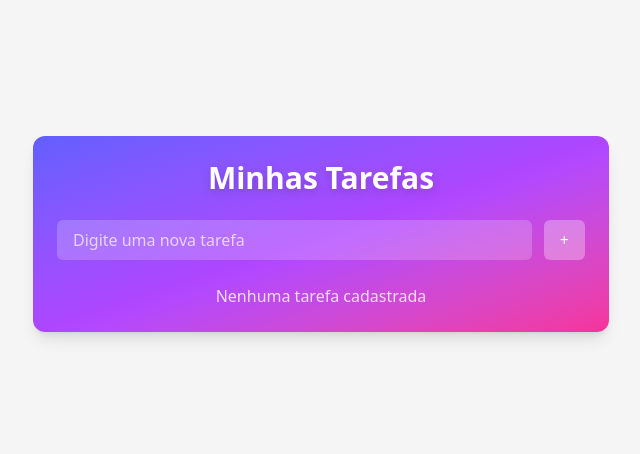
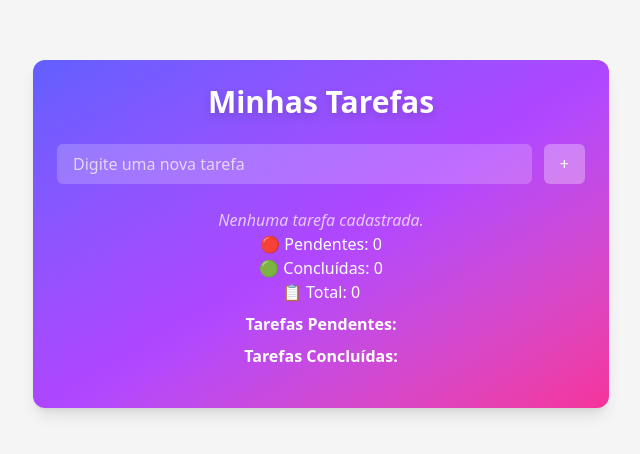
Before and after one commit to Andrelissg/PROJETO_7, a React (Vite) app in the folder proj-7/: page / in a window 1280 px wide. Shown: the part 166-620 px from the top of the page, without its empty margins (319-959 px from the left). Built offline with nearby package versions, Linux system fonts and the light colour scheme.

Commit message:
criando arquivo type.ts e criando props pra correção de erro ao passar tarefa como props

```diff
--- a/proj-7/package.json
+++ b/proj-7/package.json
@@ -16,7 +16,8 @@
     "lucide-react": "^0.541.0",
     "react": "^19.1.1",
     "react-dom": "^19.1.1",
-    "react-icons": "^5.5.0"
+    "react-icons": "^5.5.0",
+    "react-toastify": "^11.0.5"
   },
   "devDependencies": {
     "@eslint/js": "^9.33.0",
--- a/proj-7/src/App.tsx
+++ b/proj-7/src/App.tsx
@@ -1,6 +1,8 @@
 import { useState } from "react";
 import ListaDeTarefas from "./componentes/ListaDeTarefas";
-import IncluirTarefas from "./componentes/IncluirTarefas";
+import FiltrarTarefa from "./componentes/FiltrarTarefa";
+import { ToastContainer } from "react-toastify";
+import "react-toastify/dist/ReactToastify.css";
 
 function App() {
   const [tarefas, setTarefas] = useState([]);
@@ -13,6 +15,14 @@ function App() {
     setNovaTarefa("");
   };
 
+  const editarTarefa = (id, novoTitulo) => {
+    setTarefas(tarefas.map(t => t.id === id ? { ...t, titulo: novoTitulo } : t));
+  };
+
+  const removerTarefa = (id) => {
+    setTarefas(tarefas.filter(t => t.id !== id));
+  };
+
   return (
     <div className="min-h-screen bg-neutral-100 text-gray-800 font-sans flex items-center justify-center px-4">
       <div className="w-full max-w-xl p-6 rounded-xl bg-gradient-to-br from-indigo-500 via-purple-500 to-pink-500 text-white shadow-lg">
@@ -20,7 +30,7 @@ function App() {
           Minhas Tarefas
         </h1>
 
-        {/* Input + Botão lado a lado */}
+        {/* Input + Botão */}
         <div className="flex items-center justify-center gap-3 mb-6">
           <input
             type="text"
@@ -38,10 +48,18 @@ function App() {
           </button>
         </div>
 
-        {/* Lista centralizada */}
+        <FiltrarTarefa tarefas={tarefas} />
+
+        {/* Lista de Tarefas */}
         <div className="flex flex-col items-center">
-          <ListaDeTarefas tarefas={tarefas} />
+          <ListaDeTarefas
+            tarefas={tarefas}
+            onEditar={editarTarefa}
+            onRemover={removerTarefa}
+          />
         </div>
+
+        <ToastContainer />
       </div>
     </div>
   );
--- /dev/null
+++ b/proj-7/src/componentes/EditarTarefa.tsx
@@ -0,0 +1,32 @@
+import { useState } from "react";
+import type { Tarefa } from "../types";
+
+interface EditarTarefaProps {
+  tarefa: Tarefa;
+  onSalvar: (id: number, novoTitulo: string) => void;
+}
+
+function EditarTarefa({ tarefa, onSalvar }: EditarTarefaProps) {
+  const [editando, setEditando] = useState(false);
+  const [novoTitulo, setNovoTitulo] = useState(tarefa.titulo);
+
+  const salvar = () => {
+    onSalvar(tarefa.id, novoTitulo);
+    setEditando(false);
+  };
+
+  return editando ? (
+    <input
+      type="text"
+      value={novoTitulo}
+      onChange={(e) => setNovoTitulo(e.target.value)}
+      onBlur={salvar}
+      className="px-2 py-1 rounded bg-white text-black"
+      autoFocus
+    />
+  ) : (
+    <button onClick={() => setEditando(true)} className="text-white hover:text-yellow-300 cursor-pointer">✏️</button>
+  );
+}
+
+export default EditarTarefa;
--- /dev/null
+++ b/proj-7/src/componentes/FiltrarTarefa.tsx
@@ -0,0 +1,29 @@
+import type { Tarefa } from "../types";
+
+interface FiltrarTarefaProps {
+  tarefas: Tarefa[];
+}
+
+function FiltrarTarefa({ tarefas }: FiltrarTarefaProps) {
+  const pendentes = tarefas.filter(t => !t.concluida);
+  const concluidas = tarefas.filter(t => t.concluida);
+
+  return (
+    <div className="text-white mb-4 text-center">
+      {tarefas.length === 0 && <p className="italic text-white/70">Nenhuma tarefa cadastrada.</p>}
+
+      <p>🔴 Pendentes: {pendentes.length}</p>
+      <p>🟢 Concluídas: {concluidas.length}</p>
+      <p>📋 Total: {tarefas.length}</p>
+
+      <div className="mt-2">
+        <h2 className="font-bold">Tarefas Pendentes:</h2>
+        {pendentes.map(t => <p key={t.id}>• {t.titulo}</p>)}
+
+        <h2 className="font-bold mt-2">Tarefas Concluídas:</h2>
+        {concluidas.map(t => <p key={t.id}>• {t.titulo}</p>)}
+      </div>
+    </div>
+  );
+}
+export default FiltrarTarefa;
--- a/proj-7/src/componentes/ListaDeTarefas.tsx
+++ b/proj-7/src/componentes/ListaDeTarefas.tsx
@@ -1,22 +1,30 @@
-function ListaDeTarefas({ tarefas }) {
-  if (tarefas.length === 0) {
-    return (
-      <p className="text-white/80 text-center">Nenhuma tarefa cadastrada</p>
-    );
-  }
+import EditarTarefa from "./EditarTarefa";
 
+interface Tarefa {
+  id: number;
+  titulo: string;
+  concluida: boolean;
+}
+
+interface ListaDeTarefasProps {
+  tarefas: Tarefa[];
+  onEditar: (id: number, novoTitulo: string) => void;
+  onRemover: (id: number) => void;
+}
+
+function ListaDeTarefas({ tarefas, onEditar, onRemover }: ListaDeTarefasProps) {
   return (
-    <div className="flex flex-col items-center gap-3 w-full">
+    <ul className="w-full">
       {tarefas.map((tarefa) => (
-        <input
-          key={tarefa.id}
-          type="text"
-          value={tarefa.titulo}
-          readOnly
-          className="w-full px-4 py-2 rounded-md bg-white/20 text-white placeholder-white/70 focus:outline-none"
-        />
+        <li key={tarefa.id} className="flex justify-between items-center mb-2 bg-white/20 px-4 py-2 rounded">
+          <span>{tarefa.titulo}</span>
+          <div className="flex gap-2">
+            <EditarTarefa tarefa={tarefa} onSalvar={onEditar} />
+            <button onClick={() => onRemover(tarefa.id)} className="text-white hover:text-red-300">🗑️</button>
+          </div>
+        </li>
       ))}
-    </div>
+    </ul>
   );
 }
 
--- /dev/null
+++ b/proj-7/src/componentes/RemoverTarefa.tsx
@@ -0,0 +1,18 @@
+interface RemoverTarefaProps {
+  tarefaId: number;
+  onRemover: (id: number) => void;
+}
+
+function RemoverTarefa({ tarefaId, onRemover }: RemoverTarefaProps) {
+  const confirmarRemocao = () => {
+    onRemover(tarefaId);
+  };
+
+  return (
+    <button onClick={confirmarRemocao} className="text-white hover:text-red-300 cursor-pointer">
+      🗑️
+    </button>
+  );
+}
+
+export default RemoverTarefa;
--- /dev/null
+++ b/proj-7/src/types.ts
@@ -0,0 +1,6 @@
+// src/types.ts
+export interface Tarefa {
+  id: number;
+  titulo: string;
+  concluida: boolean;
+}
```
Also changed, not shown: 1 other file (tests, documents, lock files or other folders).
